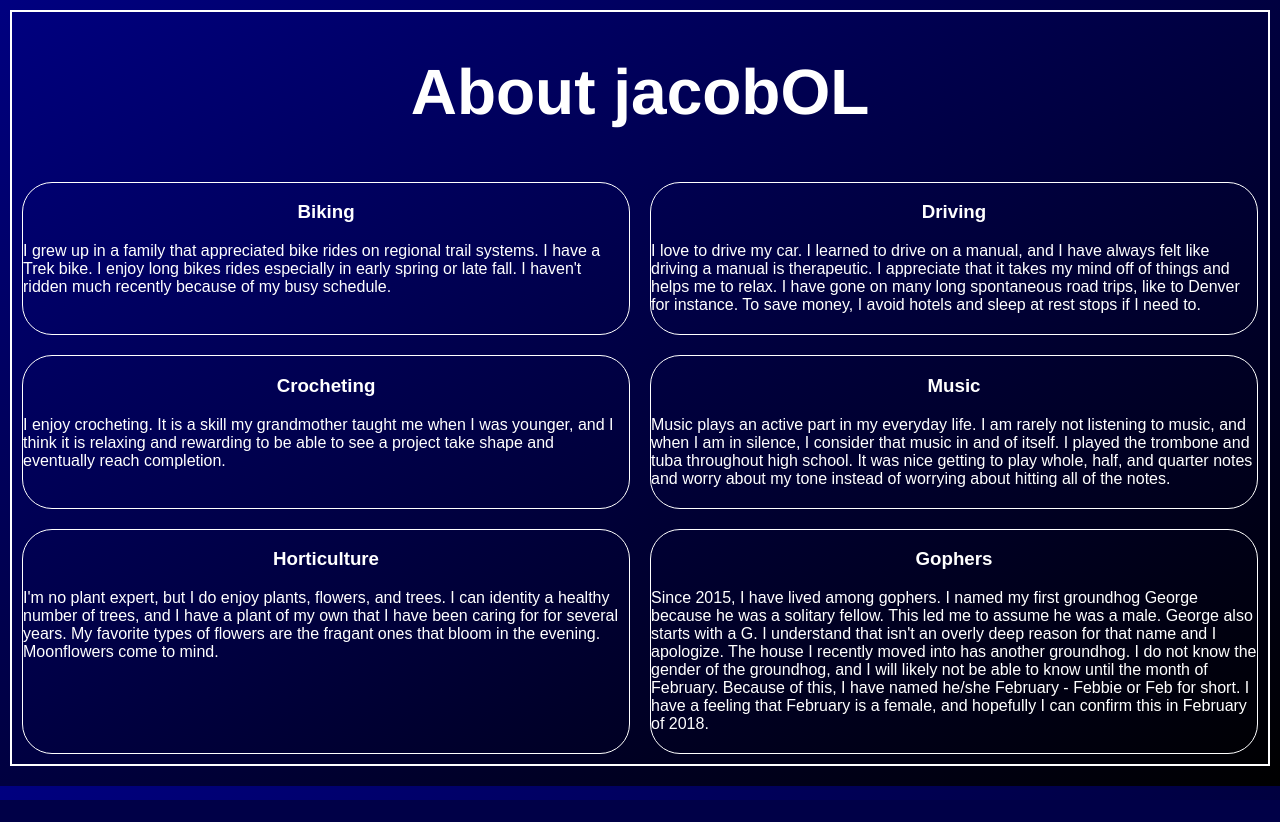
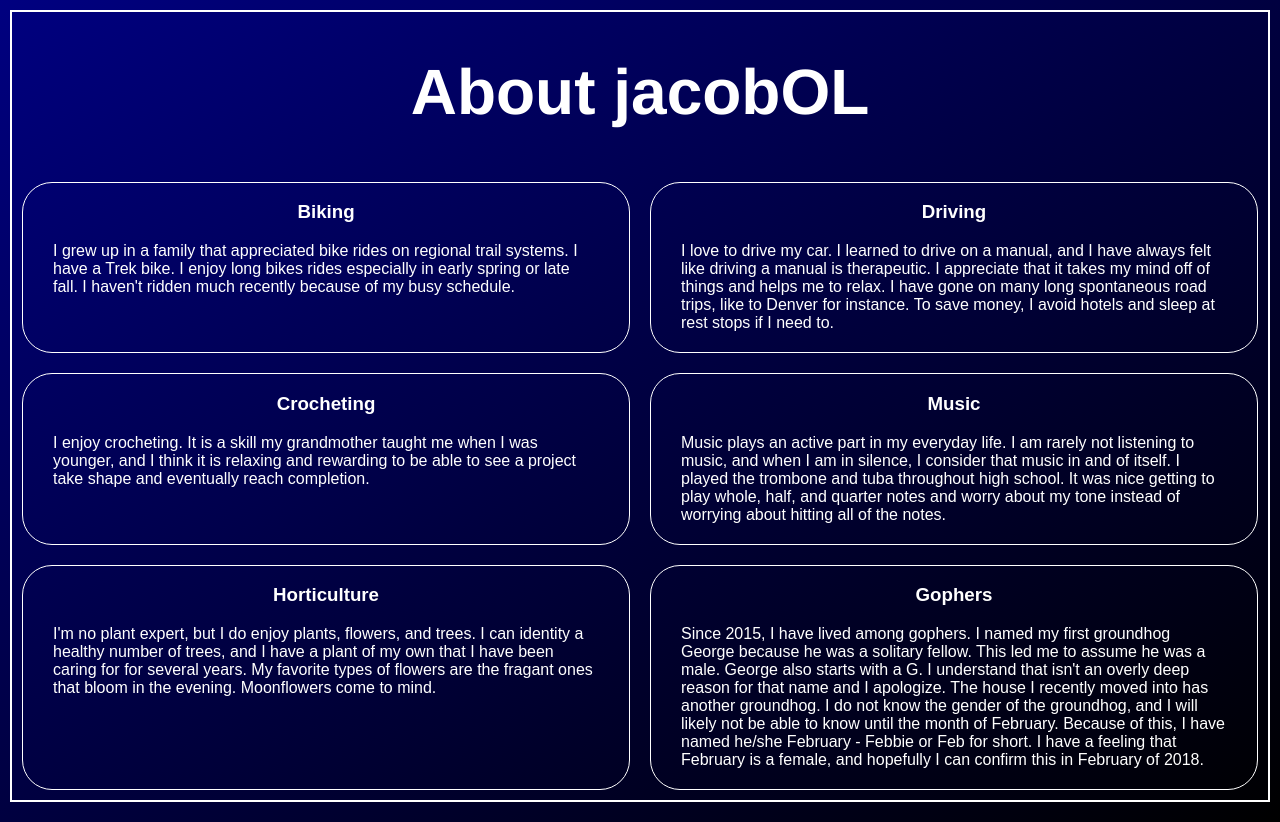
Before and after one commit to j-harr/www, a PHP site: page /About/about.html in a window 1280 px wide. Before the commit the page ends 800 px from the top, so only its background shows below. Run offline with PHP 8.4, Linux system fonts and the light colour scheme.

Commit message:
Fixed about page margins

```diff
--- a/html/index.css
+++ b/html/index.css
@@ -41,6 +41,10 @@
     height: auto;
 }
 
+.about-box p {
+    padding: 0 30px 0 30px;
+}
+
 
 
 @media (min-width: 768px)
```
